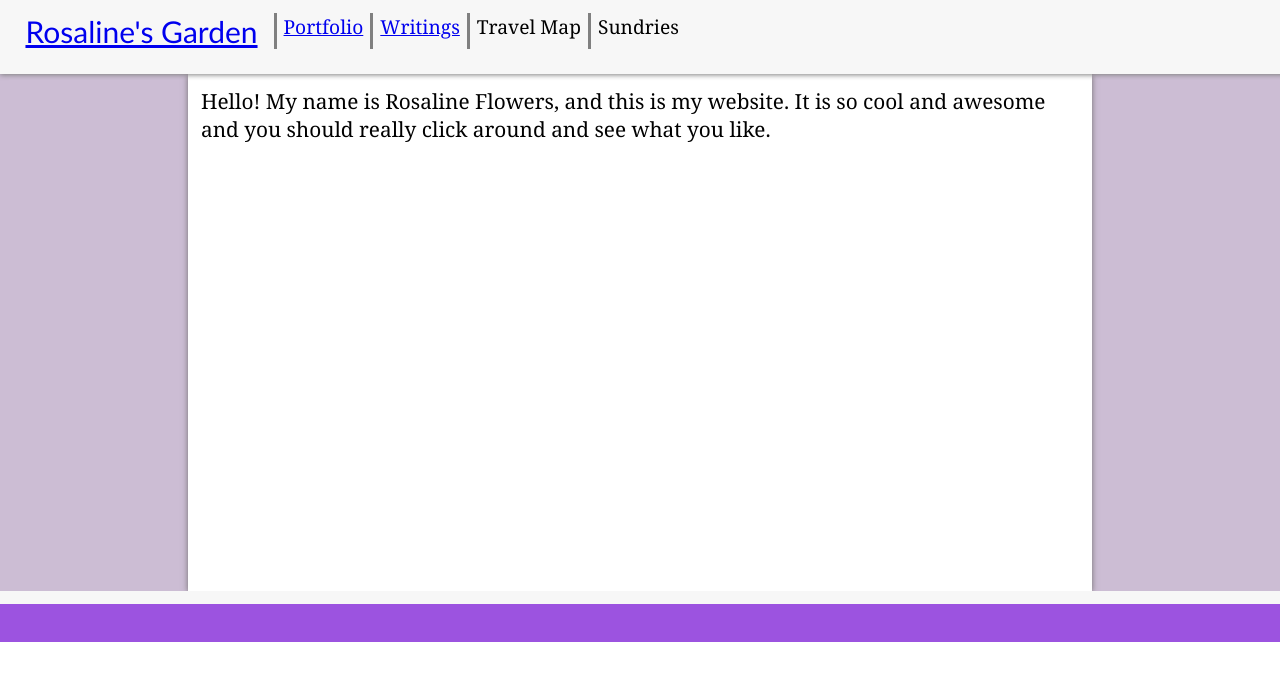
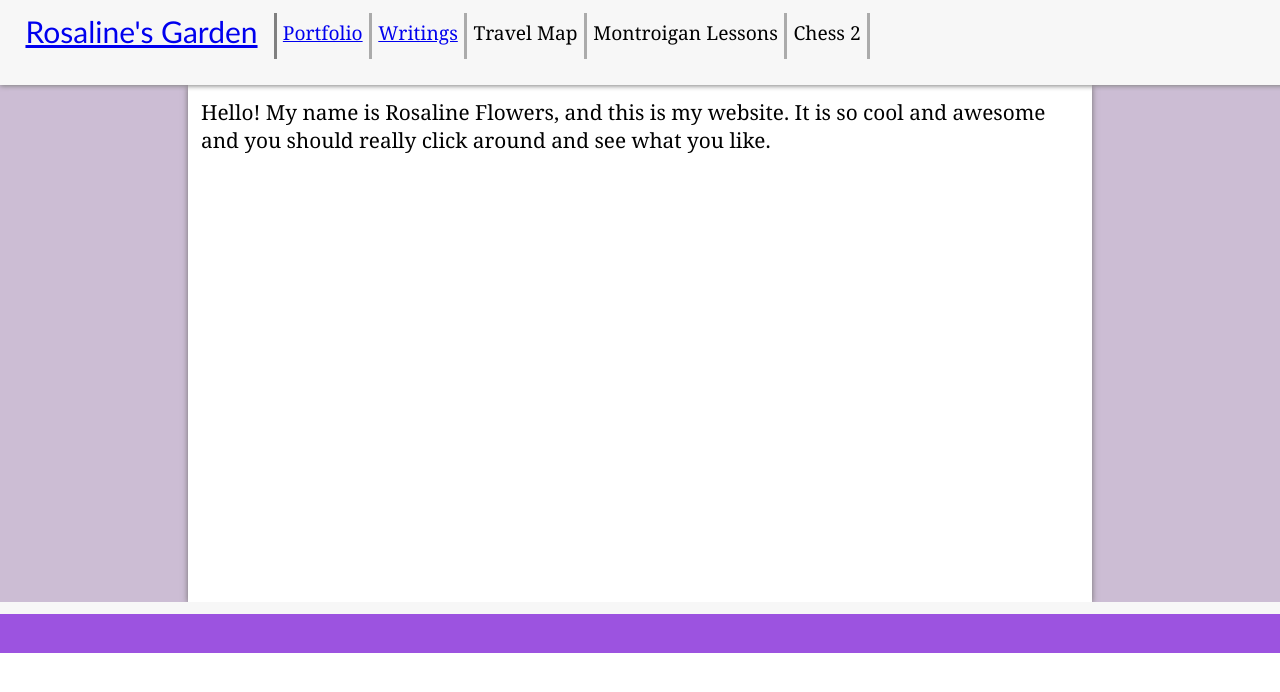
Before and after one commit to SereneMOS/Personal-Website, a plain HTML site: page home.html in a window 1280 px wide. Drawn offline with Linux system fonts and the light colour scheme.

Commit message:
Updated home and portfolio headers to match updates to writing header.

```diff
--- a/home.html
+++ b/home.html
@@ -22,34 +22,13 @@
             font-size: 30px;
             padding-left: 1%;
         }
-        #portfolio {
+        #links {
             border-right: solid;
-            border-color: gray;
-            padding-right: 7px;
-            padding-left: 7px;
-            font-family: Georgia, 'Times New Roman', Times, serif;
-            font-size: larger;
-        }
-        #writings {
-            border-right: solid;
-            border-color: gray;
-            padding-right: 7px;
-            padding-left: 7px;
-            font-family: Georgia, 'Times New Roman', Times, serif;
-            font-size: larger;
-        }
-        #travel-map {
-            border-right: solid;
-            border-color: gray;
-            padding-right: 7px;
-            padding-left: 7px;
-            font-family: Georgia, 'Times New Roman', Times, serif;
-            font-size: larger;
-        }
-        #sundries {
-            padding-right: 7px;
-            border-color: gray;
-            padding-left: 7px;
+            border-color: rgb(171, 171, 171);
+            padding-right: 0.5%;
+            padding-left: 0.5%;
+            padding-top: 0.5%;
+            height: 40px;
             font-family: Georgia, 'Times New Roman', Times, serif;
             font-size: larger;
         }
@@ -98,14 +77,15 @@
         <div id="header">
             <a href="C:\Users\Porter\OneDrive\Documents\GitHub\Personal-Website\home.html">Rosaline's Garden</a>
         </div>
-        <div id="portfolio">
+        <div id="links">
             <a href="C:\Users\Porter\OneDrive\Documents\GitHub\Personal-Website\portfolio.html">Portfolio</a>
         </div>
-        <div id="writings">
+        <div id="links">
             <a href="C:\Users\Porter\OneDrive\Documents\GitHub\Personal-Website\writings.html">Writings</a>
         </div>
-        <div id="travel-map">Travel Map</div>
-        <div id="sundries">Sundries</div>
+        <div id="links">Travel Map</div>
+        <div id="links">Montroigan Lessons</div>
+        <div id="links">Chess 2</div>
     </div>
     <div id="middle-div">
         <div id="left-middle-div"></div>
```
Also changed, not shown: portfolio.html (+5 -4 lines).
